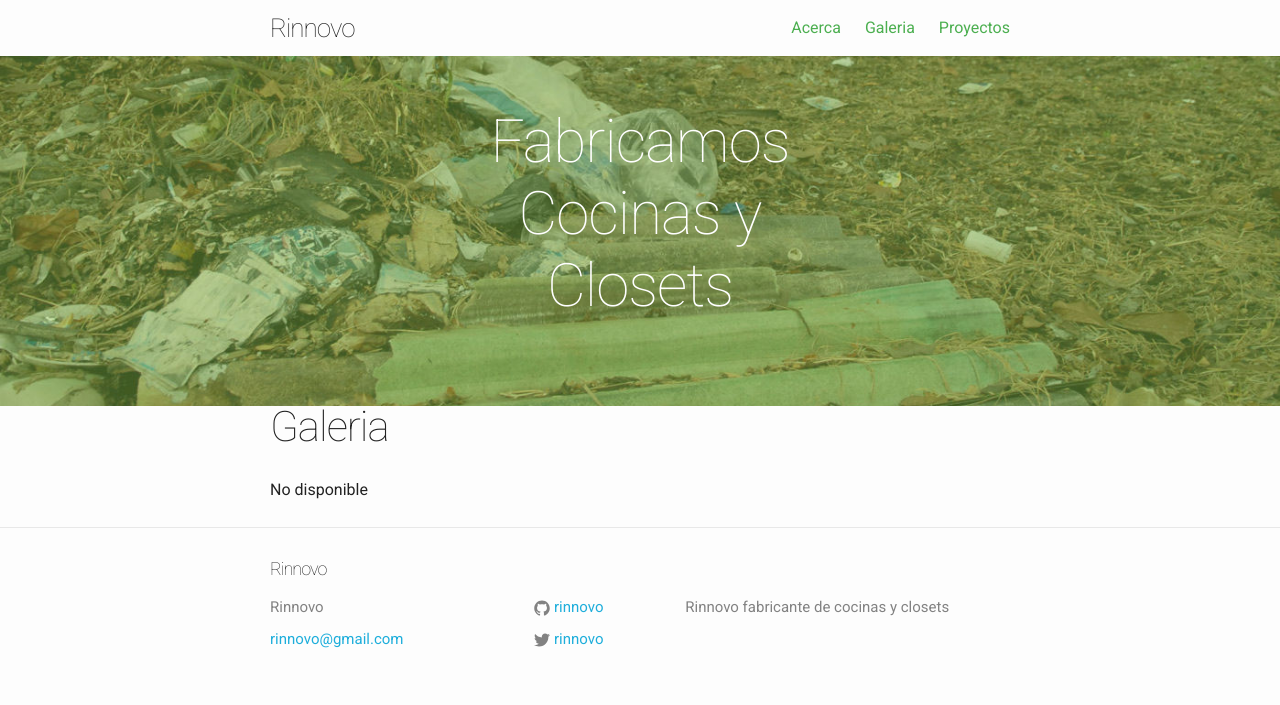
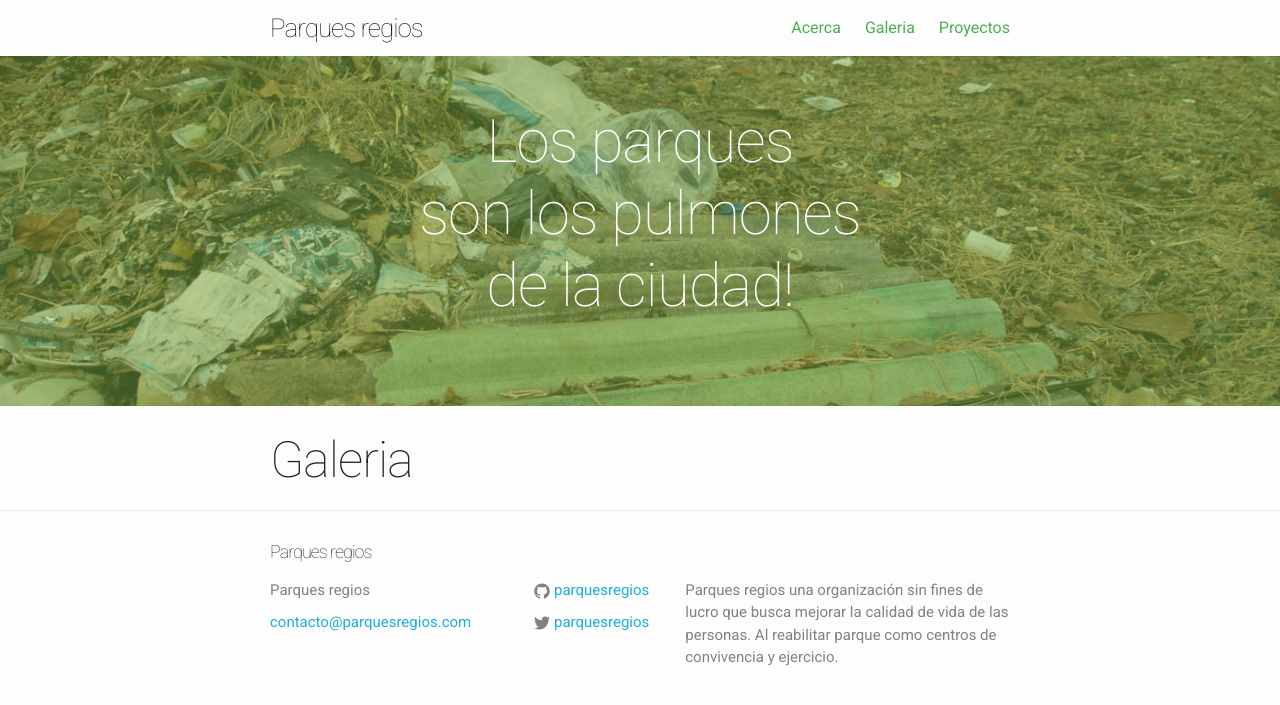
Before and after one commit to alfr3dosv/campana, a Jekyll site: the page built from galeria.html, in a window 1280 px wide. Shown: the top 705 px of the page. Built offline with Jekyll 4.4.1, drawn with Linux system fonts in a browser that asks for light colours; nearby versions of some CDN libraries.

Commit message:
Agregado datos

```diff
--- a/_config.yml
+++ b/_config.yml
@@ -6,14 +6,14 @@
 # 'jekyll serve'. If you change this file, please restart the server process.
 
 # Site settings
-title: Rinnovo
-email: rinnovo@gmail.com
+title: Parques regios
+email: contacto@parquesregios.com
 description: > # this means to ignore newlines until "baseurl:"
-    Rinnovo fabricante de cocinas y closets
+    Parques regios una organización sin fines de lucro que busca mejorar la calidad de vida de las personas. Al reabilitar parque como centros de convivencia y ejercicio.
 baseurl: "" # the subpath of your site, e.g. /blog
-url: "https://alfr3dosv.github.io/rinnovo" # the base hostname & protocol for your site
-twitter_username: rinnovo
-github_username: rinnovo
+#url: "https://alfr3dosv.github.io/" # the base hostname & protocol for your site
+twitter_username: parquesregios
+github_username: parquesregios
 
 # Build settings
 markdown: kramdown
--- a/_includes/head.html
+++ b/_includes/head.html
@@ -15,4 +15,6 @@
   src="https://code.jquery.com/jquery-3.2.1.min.js"
   integrity="sha256-hwg4gsxgFZhOsEEamdOYGBf13FyQuiTwlAQgxVSNgt4="
   crossorigin="anonymous"></script>
+<script src="https://maps.googleapis.com/maps/api/js?key=AIzaSyAvJhqEqrSgByuMEHg25p36e3VyMjQVgSc&callback=initMap"
+    async defer></script>
 </head>
--- a/_includes/header.html
+++ b/_includes/header.html
@@ -25,5 +25,5 @@
   </div>
 </header>
 <div class="site-img">
-    <div class="site-img-text"><h1>Fabricamos<br>Cocinas y <br> Closets</h1></div>
+    <div class="site-img-text"><h1>Los parques <br> son los pulmones <br> de la ciudad!</h1></div>
 </div>
--- a/_layouts/default.html
+++ b/_layouts/default.html
@@ -1,7 +1,7 @@
 <!DOCTYPE html>
 <html>
 
-  {% include head.html %}
+ {% include head.html %}
 
   <body>
 
--- a/_layouts/page.html
+++ b/_layouts/page.html
@@ -1,12 +1,18 @@
----
-layout: default
----
-<article class="post">
+<!DOCTYPE html>
+<html>
 
-  <header class="post-header">
-    <h1 class="post-title">{{ page.title }}</h1>
-  </header>
+ {% include head.html %}
 
-    {{ content }}
+  <body>
 
-</article>
+    <div class="page-content">
+      <div class="wrapper"-->
+        {{ content }}
+      </div-->
+    </div>
+
+    {% include footer.html %}
+
+  </body>
+
+</html>
--- /dev/null
+++ b/galeria.html
@@ -0,0 +1,8 @@
+---
+layout: default
+title: Galeria
+---
+<br>
+<h1>
+Galeria
+</h1>
--- a/galeria.md
+++ /dev/null
@@ -1,6 +0,0 @@
----
-layout: page
-title: Galeria
----
-
-No disponible
```
Also changed, not shown: _includes/cotizador.html (deleted, +0 -240 lines), cotizador.html (deleted, +0 -7 lines), index.html (+34 -2 lines), proyecto-estado.html (deleted, +0 -22 lines), 8 other files.
